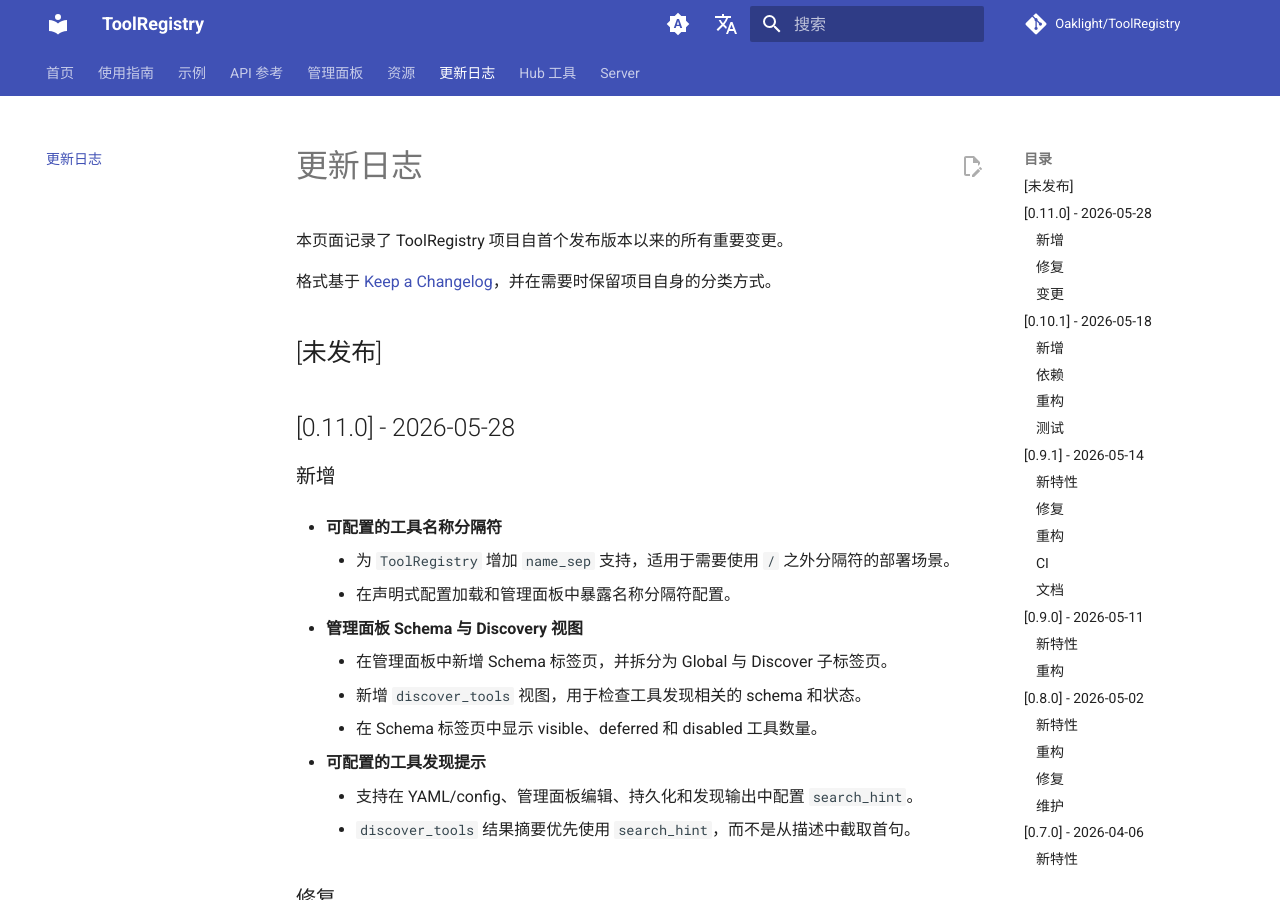
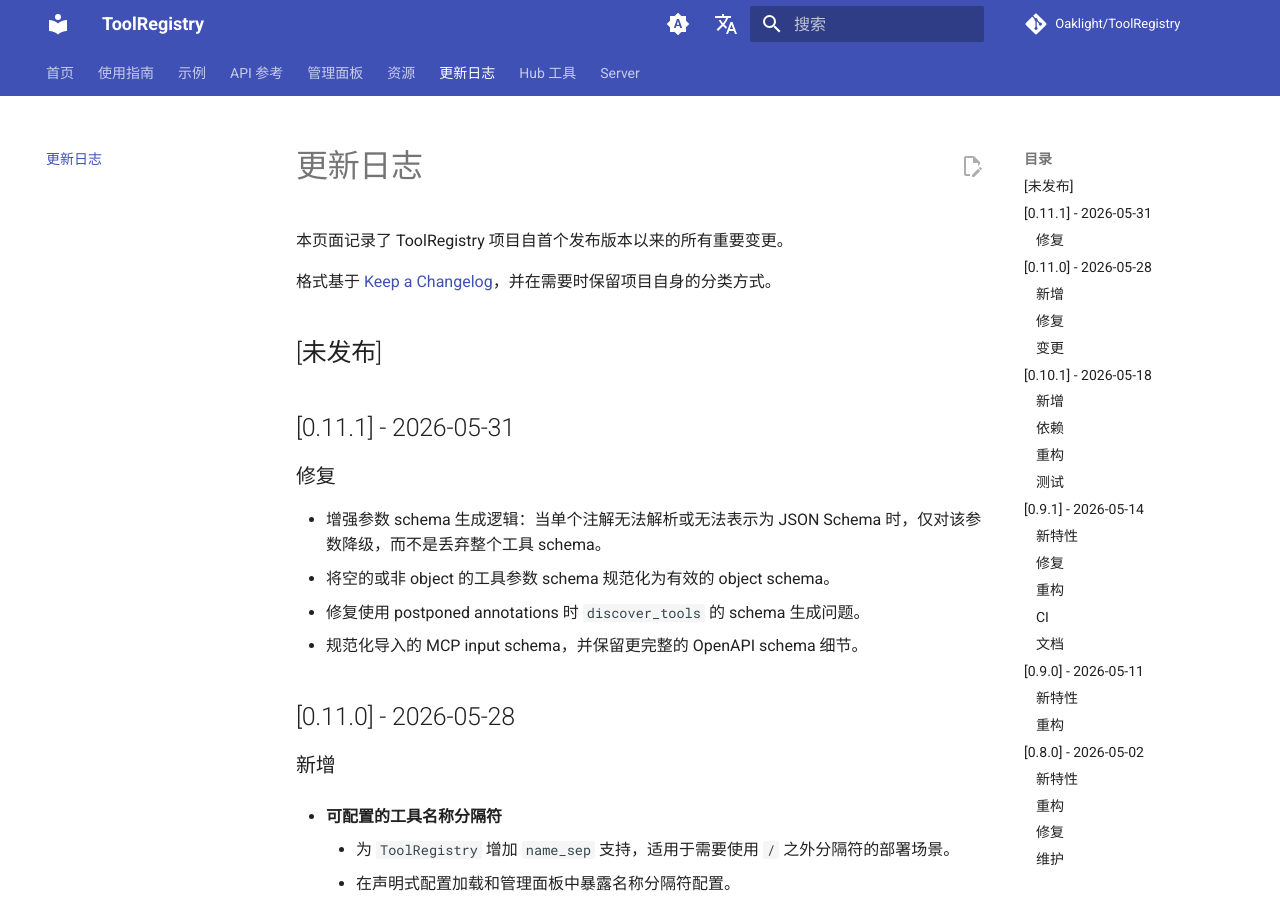
Before and after one commit to Oaklight/ToolRegistry, an MkDocs documentation site: the page built from docs/changelog.md, in a window 1280 px wide and 900 px high. Built offline with MkDocs 1.6.1 and Material for MkDocs 9.7.7, drawn with Linux system fonts in a browser that asks for light colours; comment, search, counter and statistics services are not loaded.

Commit message:
docs: update changelog for v0.11.1

```diff
--- a/docs/changelog.md
+++ b/docs/changelog.md
@@ -13,6 +13,15 @@
 格式基于 [Keep a Changelog](https://keepachangelog.com/zh-CN/1.1.0/)，并在需要时保留项目自身的分类方式。
 
 ## [未发布]
+
+## [0.11.1] - 2026-05-31
+
+### 修复
+
+- 增强参数 schema 生成逻辑：当单个注解无法解析或无法表示为 JSON Schema 时，仅对该参数降级，而不是丢弃整个工具 schema。
+- 将空的或非 object 的工具参数 schema 规范化为有效的 object schema。
+- 修复使用 postponed annotations 时 `discover_tools` 的 schema 生成问题。
+- 规范化导入的 MCP input schema，并保留更完整的 OpenAPI schema 细节。
 
 ## [0.11.0] - 2026-05-28
 
```
